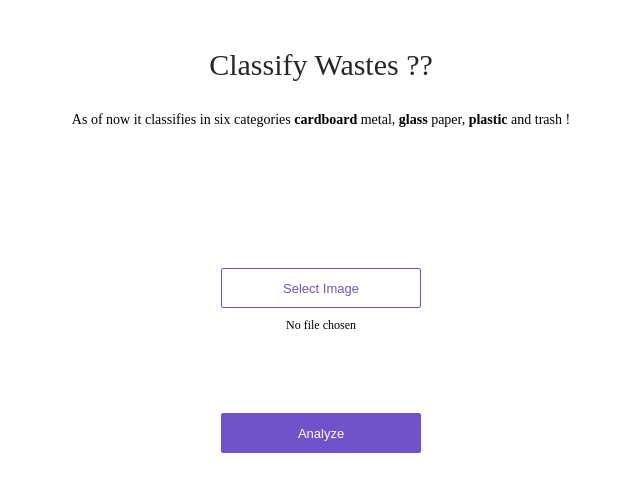
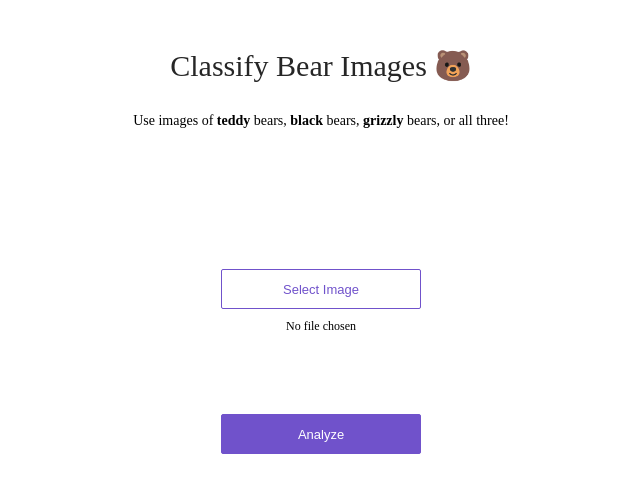
Before and after one commit to anujshah1003/Waste-Classifier, a plain HTML site: page app/view/index.html in a window 1280 px wide. Shown: the whole page, without its empty margins (319-959 px from the left). Drawn offline with Linux system fonts and the light colour scheme.

```diff
--- a/app/view/index.html
+++ b/app/view/index.html
@@ -7,9 +7,10 @@
 <body>
 <div>
   <div class='center'>
-    <div class='title'>Classify Wastes ??</div>
+    <div class='title'>Classify Bear Images 🐻</div>
     <p>
-      As of now it classifies in six categories <strong>cardboard</strong> metal, <strong>glass</strong> paper, <strong>plastic</strong> and trash !
+      Use images of <strong>teddy</strong> bears, <strong>black</strong> bears, <strong>grizzly</strong> bears, or
+      all three!
     </p>
     <div class='content'>
       <div class='no-display'>
```
